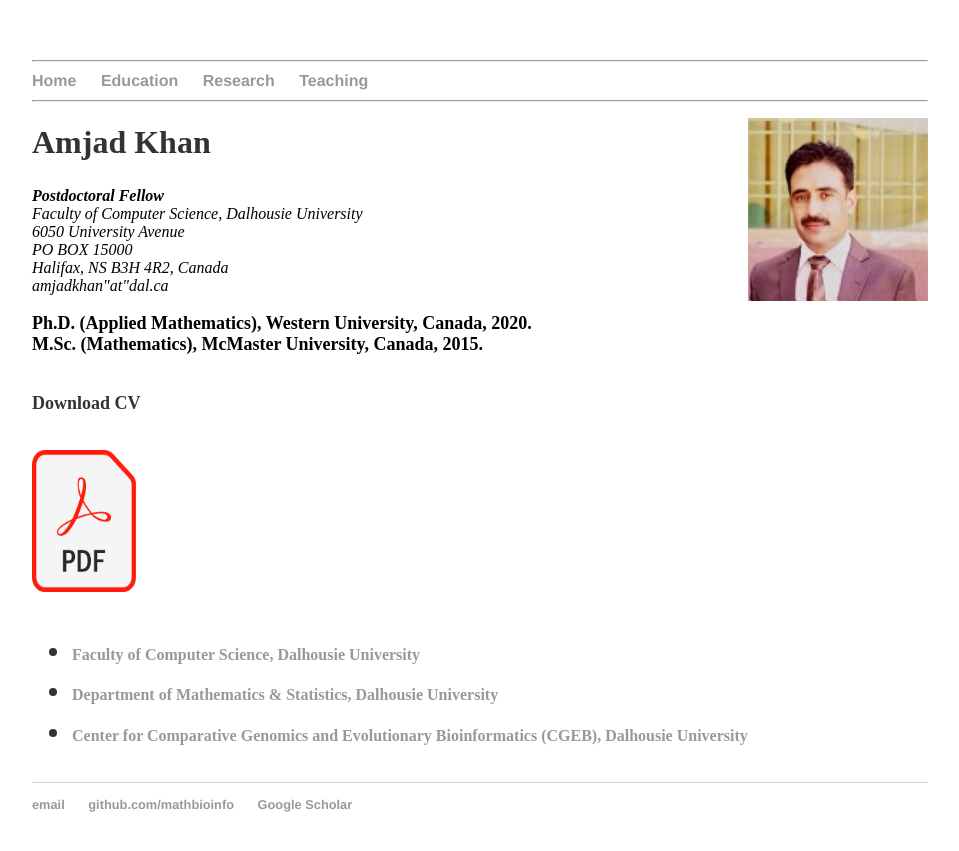
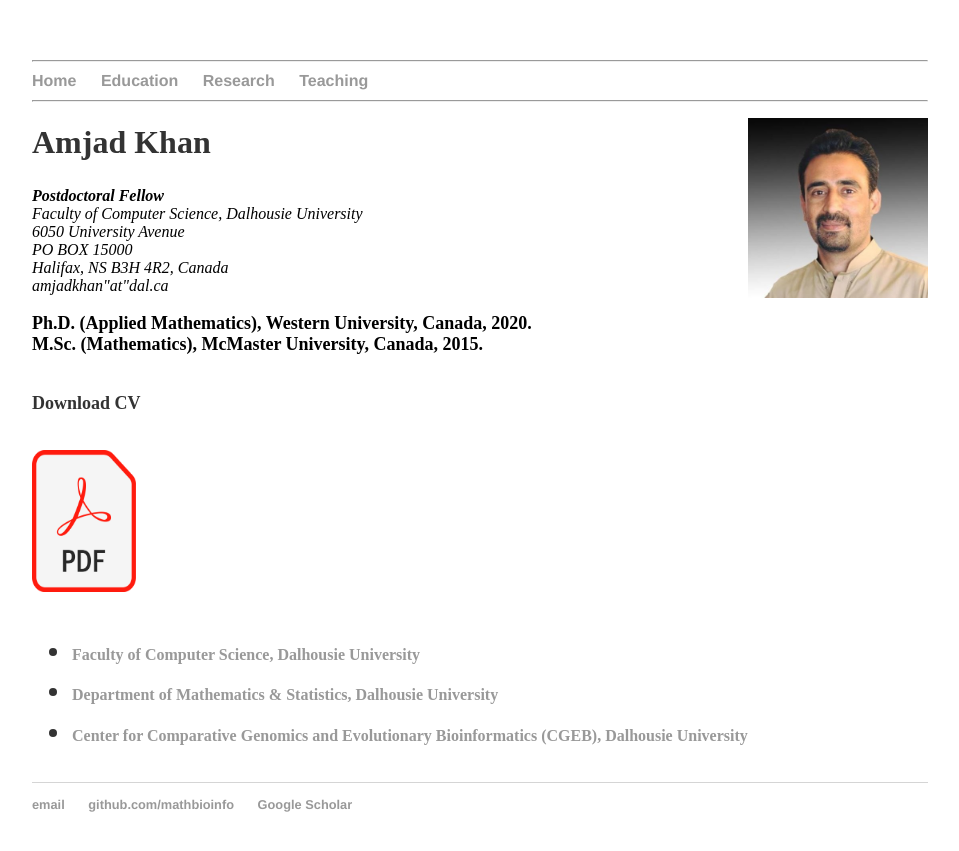
Before and after one commit to MathBioInfo/amjadkhan, a Jekyll site: the page index.html, which Jekyll copies as it is, in a window 1280 px wide. Shown: the top 851 px of the page, without its empty margins (160-1119 px from the left). Built offline with Jekyll 4.4.1, drawn with Linux system fonts in a browser that asks for light colours.

Commit message:
Update index.html

```diff
--- a/index.html
+++ b/index.html
@@ -17,7 +17,7 @@
 			<hr>
 		</ul>
 		</nav>
-		<img src="images/amjadkhan.jfif" style="float: right; width: 180px;  margin-left: 15px;">
+		<img src="images/Amjad.jfif" style="float: right; width: 180px;  margin-left: 15px;">
 		<div class="container">
     		<div class="blurb">
 			<div class="profile-body">
```
